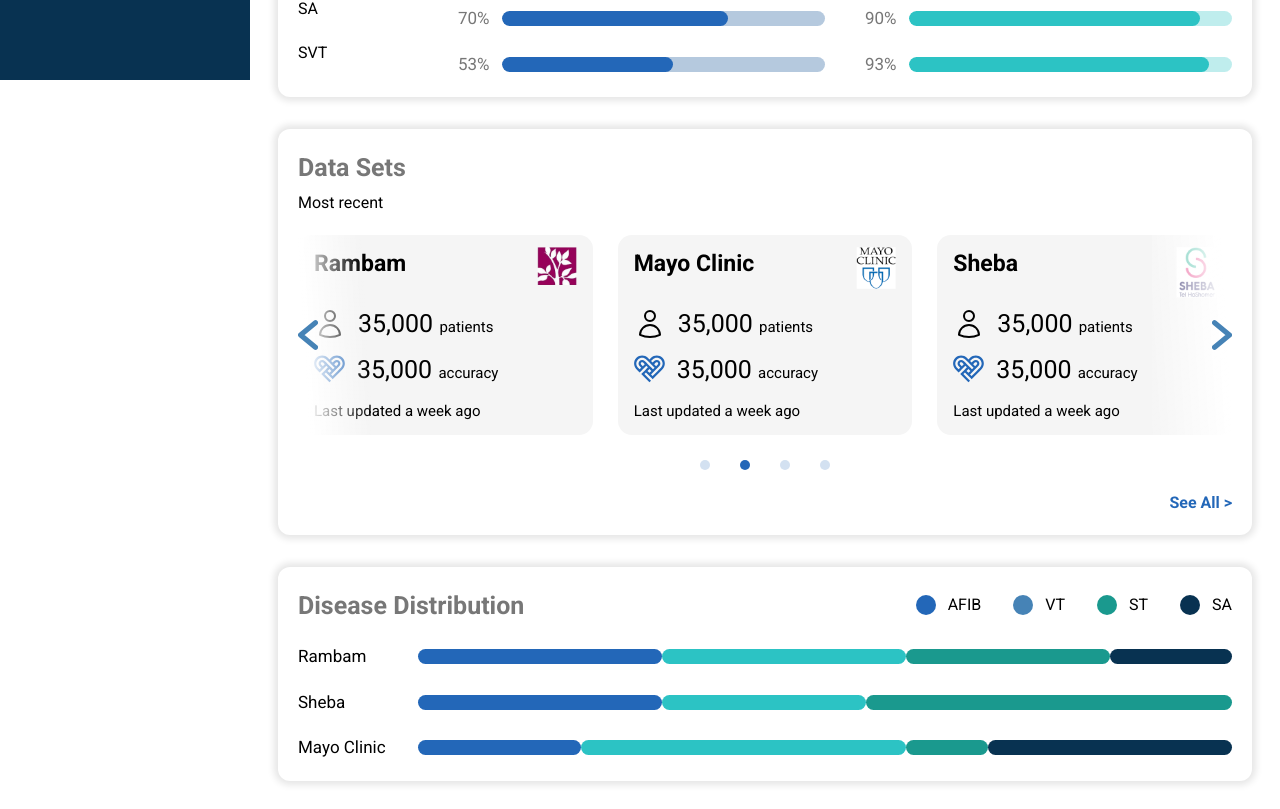
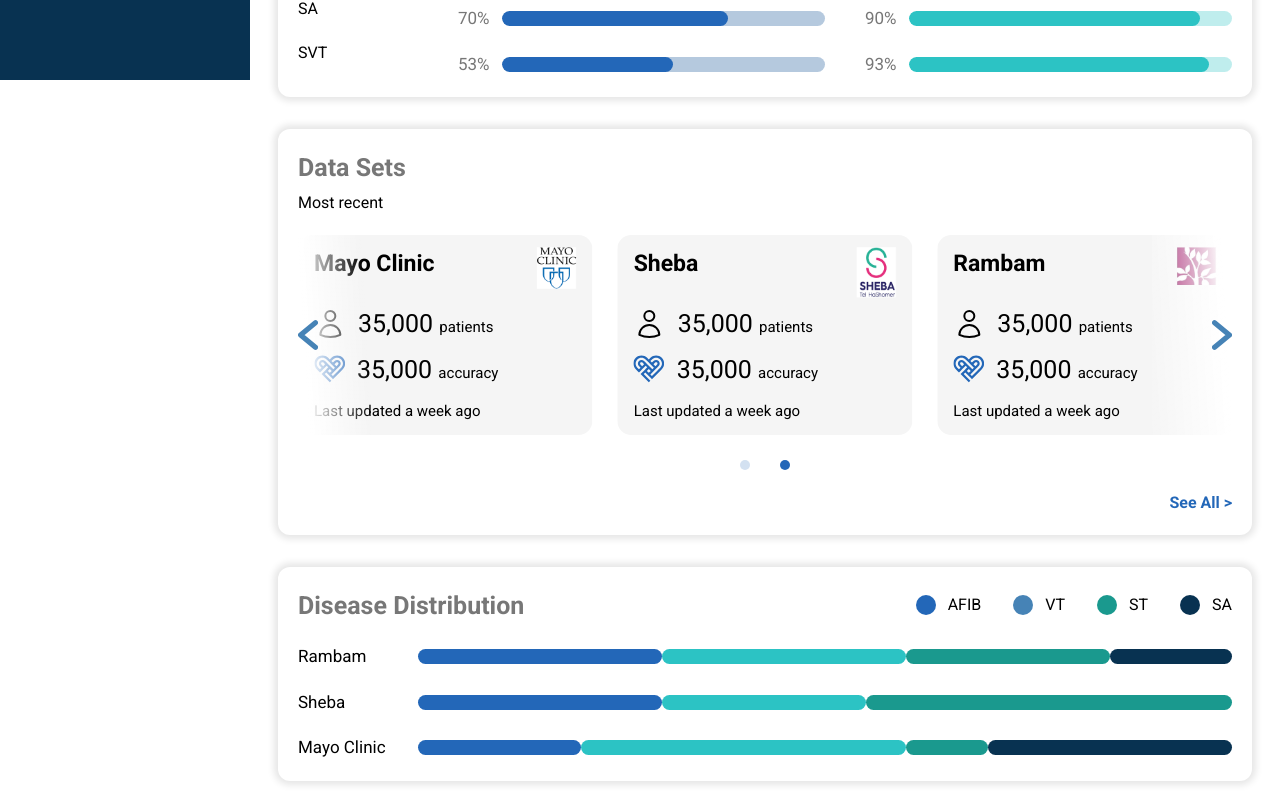
Before and after one commit to sulaimanwebdev/Walky, a React (Vite) app: page / in a window 1280 px wide. Shown: the part 720-1529 px from the top of the page. Built offline with nearby package versions, Linux system fonts and the light colour scheme.

Commit message:
slider fixed

```diff
--- a/src/components/Slider.tsx
+++ b/src/components/Slider.tsx
@@ -63,8 +63,6 @@
 
     ];
 
-    const centeredSlides = data.length >= 4;
-
   return (
     <div className='relative overflow-hidden'>
 
@@ -82,7 +80,6 @@
           }}
           slidesPerView={3}
           spaceBetween={25}
-          centeredSlides={centeredSlides}
           initialSlide={1}
           pagination={data.length >= 4 ? { clickable: true } : false}
           navigation={{
```
